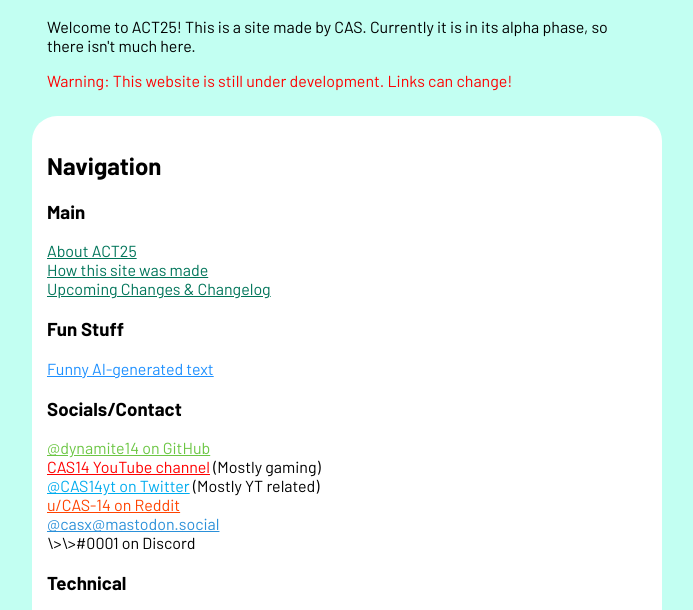
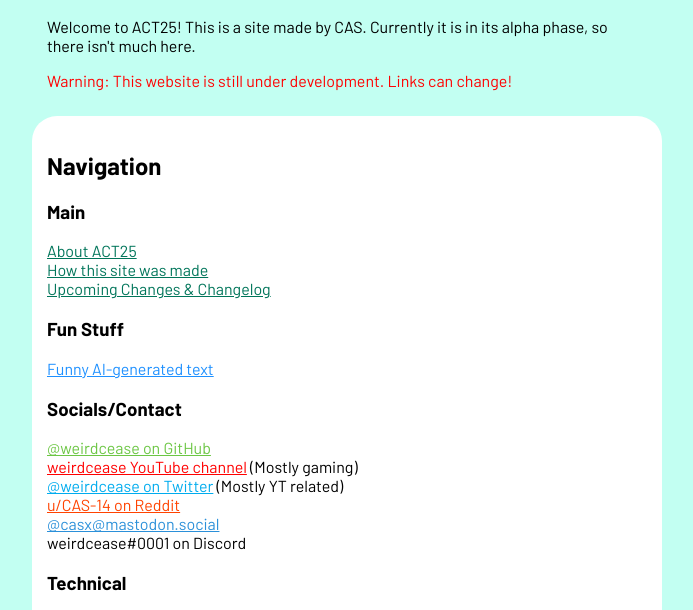
Before and after one commit to CAS-14/act25-old-v2, a plain HTML site: page index.html in a window 1280 px wide. Shown: the part 127-737 px from the top of the page, without its empty margins (293-986 px from the left). Drawn offline with nearby package versions, Linux system fonts and the light colour scheme.

Commit message:
update socials

```diff
--- a/index.html
+++ b/index.html
@@ -69,12 +69,12 @@
 
     <div>
       <h3>Socials/Contact</h3>
-      <a href="https://github.com/dynamite14/" style="--c: #6cc644" target="_blank">@dynamite14 on GitHub</a><br>
-      <a href="https://www.youtube.com/channel/UCz25BYAXXo_YcWmRwcjfLeA" style="--c: red" target="_blank">CAS14 YouTube channel</a><span> (Mostly gaming)</span><br>
-      <a href="https://twitter.com/CAS14yt" style="--c: #00acee" target="_blank">@CAS14yt on Twitter</a><span> (Mostly YT related)</span><br>
+      <a href="https://github.com/weirdcease/" style="--c: #6cc644" target="_blank">@weirdcease on GitHub</a><br>
+      <a href="https://www.youtube.com/channel/UCz25BYAXXo_YcWmRwcjfLeA" style="--c: red" target="_blank">weirdcease YouTube channel</a><span> (Mostly gaming)</span><br>
+      <a href="https://twitter.com/weirdcease" style="--c: #00acee" target="_blank">@weirdcease on Twitter</a><span> (Mostly YT related)</span><br>
       <a href="https://www.reddit.com/user/CAS-14" style="--c: #ff4301" target="_blank">u/CAS-14 on Reddit</a><br>
       <a rel="me" href="https://mastodon.social/@casx" style="--c: #2b90d9" target="_blank">@casx@mastodon.social</a><br>
-      <span style="--c: #5865F2">\>\>#0001 on Discord</span>
+      <span style="--c: #5865F2">weirdcease#0001 on Discord</span>
     </div>
 
     <div>
```
